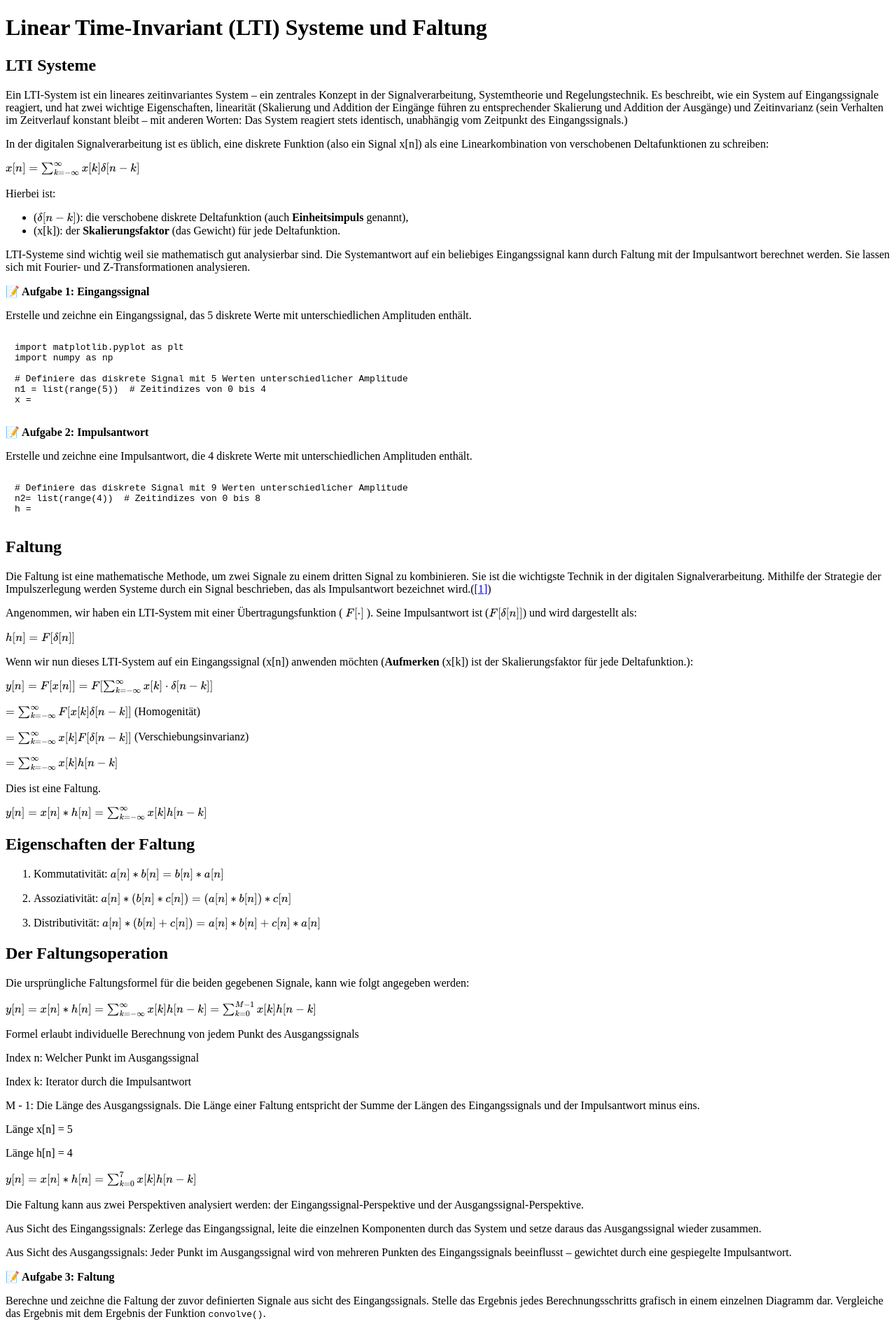
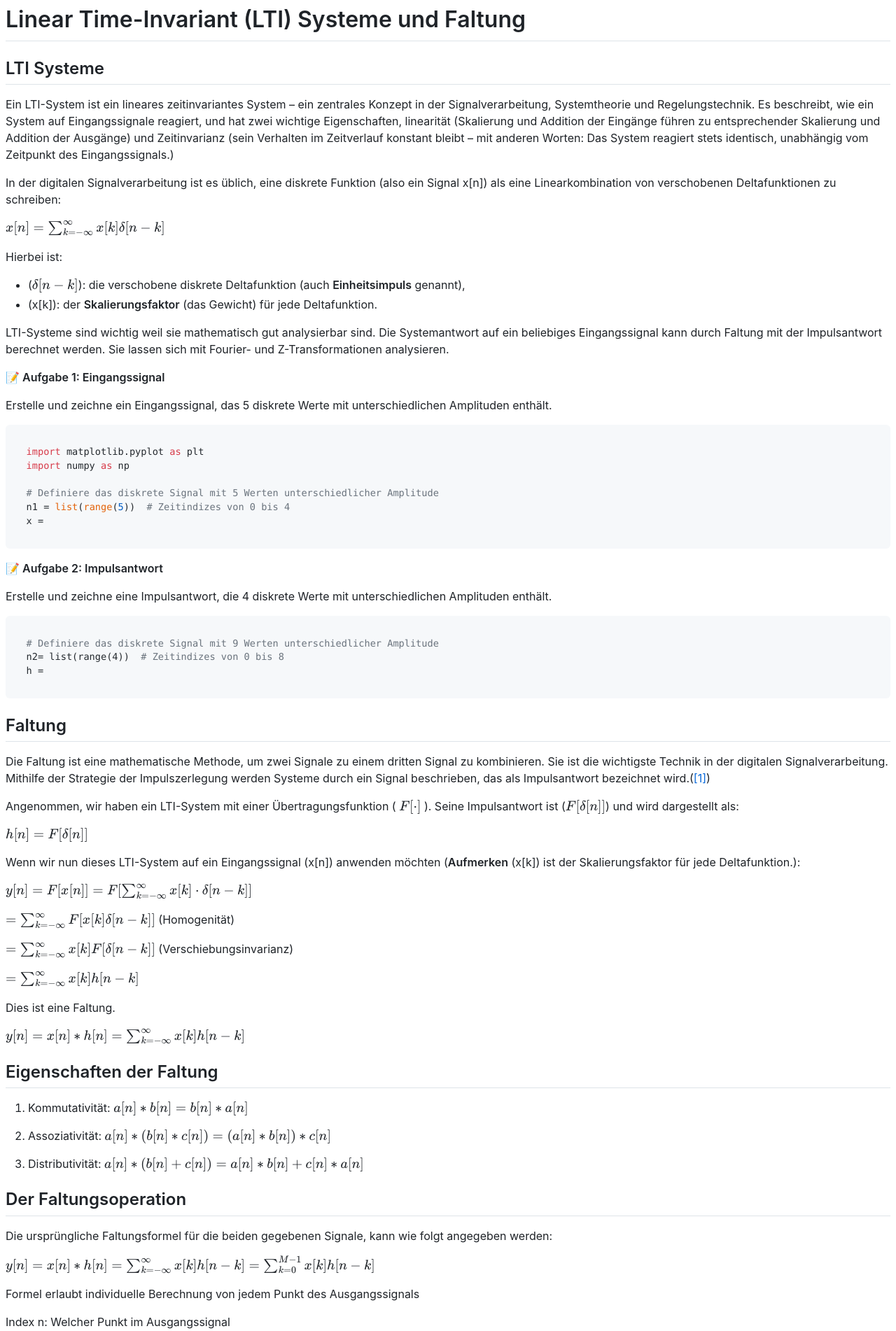
Before and after one commit to MoriRasc/bioSignalVerarbeitung, a Jekyll site: the page built from lessons/04_11_Asynchron_Faltung.md, in a window 1280 px wide. Shown: the top 1902 px of the page at 70% size. Built offline with Jekyll 4.4.1, drawn with Linux system fonts in a browser that asks for light colours; nearby versions of some CDN libraries; our own code applies the rules of GitHub Pages for plain Markdown files; some of the changed text lies outside the part shown.

Commit message:
update to noto sans

```diff
--- a/_layouts/default.html
+++ b/_layouts/default.html
@@ -4,20 +4,37 @@
     <meta charset="utf-8">
     <meta name="viewport" content="width=device-width, initial-scale=1">
     <title>{{ page.title | default: site.title | default: "Site" }}</title>
+
     {% include mathjax.html %}
+
+    <!-- GitHub Markdown CSS -->
     <link rel="stylesheet" href="https://cdnjs.cloudflare.com/ajax/libs/github-markdown-css/5.7.0/github-markdown-light.min.css">
+
+    <!-- Noto Sans font -->
+    <link href="https://fonts.googleapis.com/css2?family=Noto+Sans&display=swap" rel="stylesheet">
+
+    <!-- Highlight.js for syntax highlighting -->
+    <link rel="stylesheet"
+          href="https://cdnjs.cloudflare.com/ajax/libs/highlight.js/11.9.0/styles/github.min.css">
+    <script src="https://cdnjs.cloudflare.com/ajax/libs/highlight.js/11.9.0/highlight.min.js"></script>
+    <script src="https://cdnjs.cloudflare.com/ajax/libs/highlight.js/11.9.0/languages/python.min.js"></script>
+    <script>hljs.highlightAll();</script>
+
     <style>
+      body {
+        font-family: 'Noto Sans', sans-serif;
+      }
       pre code {
-      display: block;
-      overflow-x: auto;
-      padding: 1em;
-      border-radius: 6px;
+        display: block;
+        overflow-x: auto;
+        padding: 1em;
+        border-radius: 6px;
       }
     </style>
   </head>
   <body>
     <main class="page-content" aria-label="Content">
-      <div class="wrapper">
+      <div class="wrapper markdown-body">
         {{ content }}
       </div>
     </main>
```
